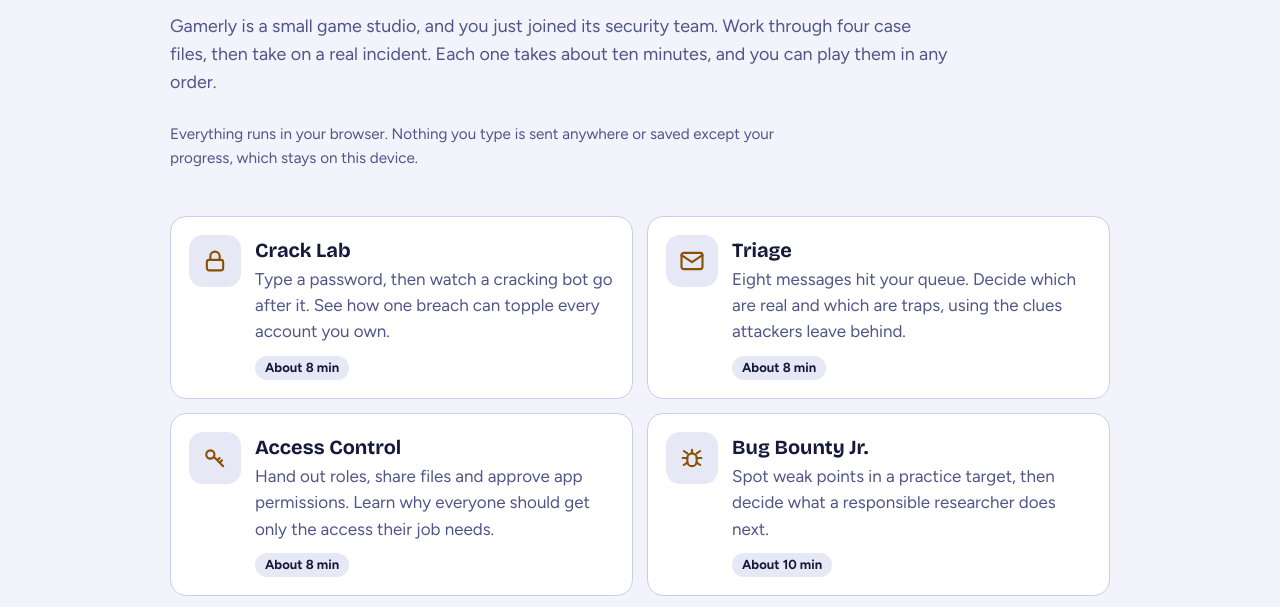
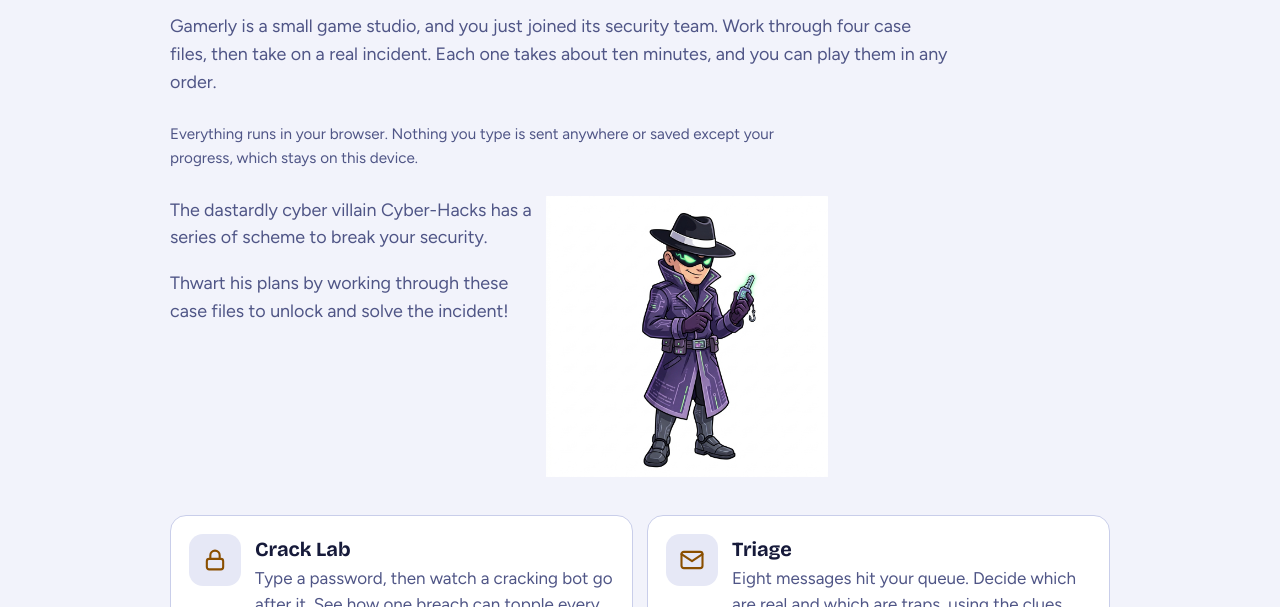
Before and after one commit to keno-steampei/cybersecrets-club, a plain HTML site: page index.html in a window 1280 px wide. Shown: the part 169-776 px from the top of the page. Drawn offline with nearby package versions, Linux system fonts and the light colour scheme.

Commit message:
update the intro block with a blurb about our villain

```diff
--- a/index.html
+++ b/index.html
@@ -304,6 +304,14 @@ VIEWS.hub = () => {
     <h1>Your first shift starts now.</h1>
     <p>Gamerly is a small game studio, and you just joined its security team. Work through four case files, then take on a real incident. Each one takes about ten minutes, and you can play them in any order.</p>
     <p class="muted" style="font-size:.95rem">Everything runs in your browser. Nothing you type is sent anywhere or saved except your progress, which stays on this device.</p>
+    <div style="display: flex">
+      <div>
+        <p>The dastardly cyber villain Cyber-Hacks has a series of scheme to break your security.</p>
+        <p>Thwart his plans by working through these case files to unlock and solve the incident!</p>
+      </div>
+      <div><img src="./cyberhack2.jpeg" style="width: 50%">
+    </div>
+</div>
   </section>
   <div class="cases">
     ${CASES.map(c => `<button class="case" data-act="go" data-v="${c.id}"><span class="ico">${ic(c.ico)}</span><span><strong>${c.name}</strong><span class="muted">${c.text}</span><span class="meta"><span class="tag ${S.done[c.id] ? 'good' : ''}">${S.done[c.id] ? 'Completed' : `About ${c.mins} min`}</span></span></span></button>`).join('')}
```
